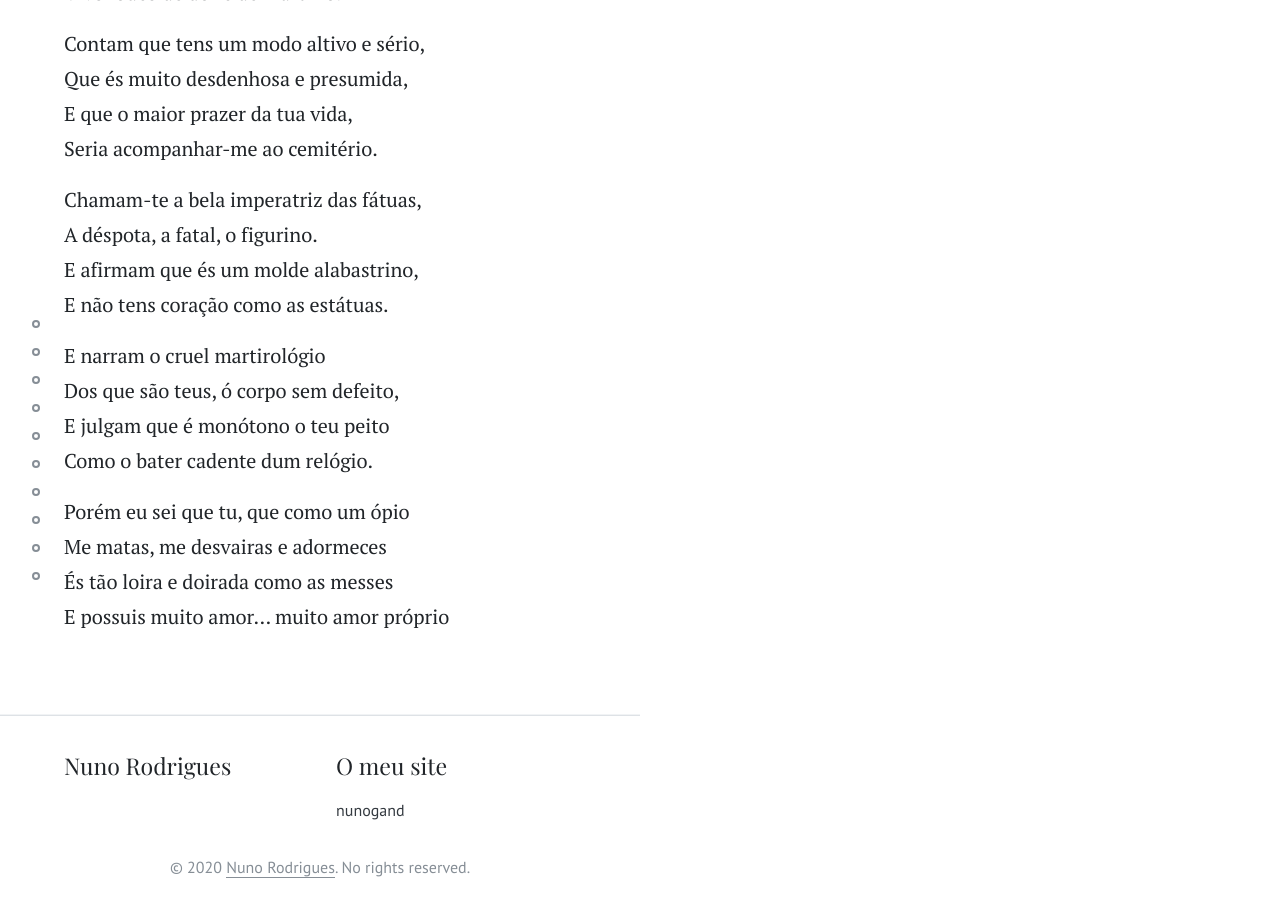
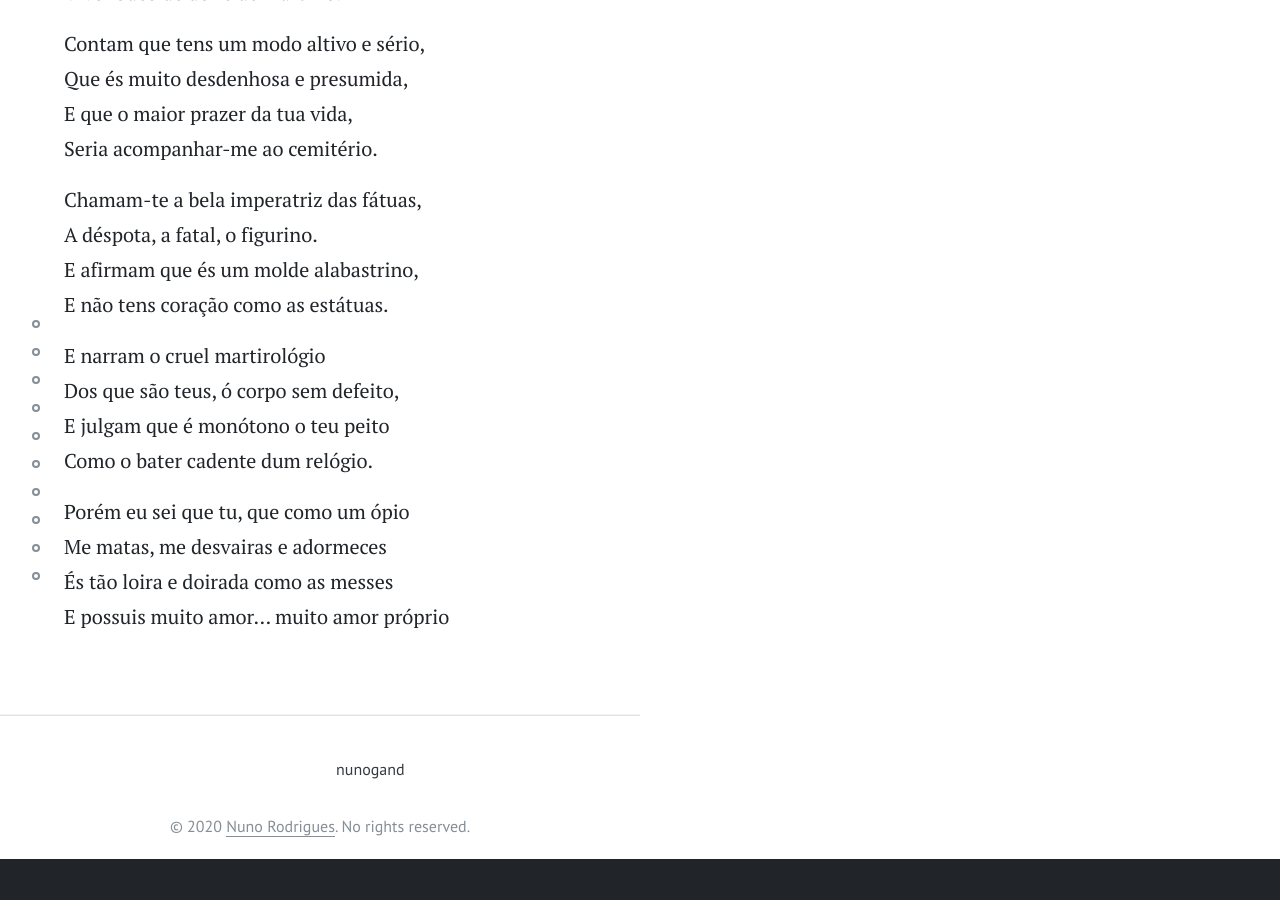
Before and after one commit to nunogand/primavera, a Jekyll site: the page built from index.md, in a window 1280 px wide and 900 px high, scrolled down 114386 px. Built offline with Jekyll 4.4.1, drawn with Linux system fonts in a browser that asks for light colours; after the commit the page ends 115245 px from its top, so only the background shows below that.

Commit message:
Update footer.html

```diff
--- a/_includes/core/footer.html
+++ b/_includes/core/footer.html
@@ -2,12 +2,12 @@
 	<div class="ctnr-wide">
 		<div class="footer-navigation">
 			<div class="footer-links">
-				<h4 class="footer-title">Nuno Rodrigues</h4>
+				<h4 class="footer-title"> </h4>
 				<nav>
 
 			</div>
 			<div class="footer-links">
-				<h4 class="footer-title">O meu site</h4>
+				<h4 class="footer-title"> </h4>
 				<nav>
 					<ul class="nav">
 						<li class="footer-link">
```
